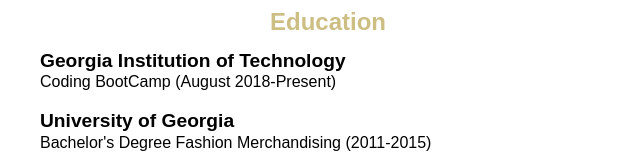
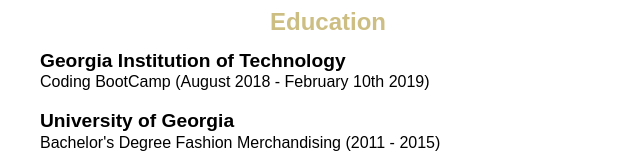
Before and after one commit to NadineHernandez/professional-portfolio, a plain HTML site: page resume.html in a window 1280 px wide. Shown: the part 1175-1335 px from the top of the page, without its empty margins (312-952 px from the left). Drawn offline with Linux system fonts and the light colour scheme; a web font is replaced by a local one.

Commit message:
end date added

```diff
--- a/resume.html
+++ b/resume.html
@@ -87,14 +87,14 @@
         <div class="resume-item">
             <div class="resume-head">Georgia Institution of Technology</div>
             <div class="resume-content">
-                Coding BootCamp (August 2018-Present)
+                Coding BootCamp (August 2018 - February 10th 2019)
             </div>
         </div>
 
         <div class="resume-item">
             <div class="resume-head">University of Georgia</div>
             <div class="resume-content">
-                Bachelor's Degree Fashion Merchandising (2011-2015)
+                Bachelor's Degree Fashion Merchandising (2011 - 2015)
             </div>
         </div>
 
```
